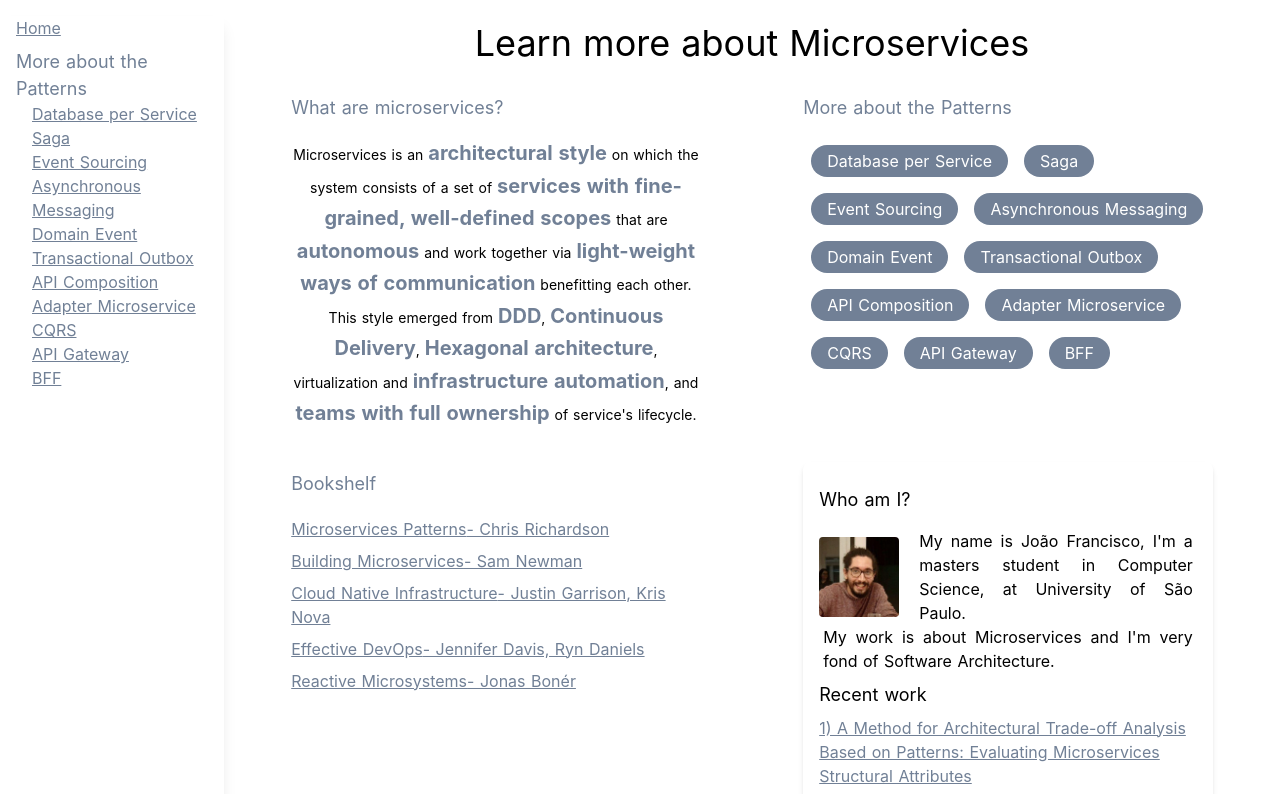
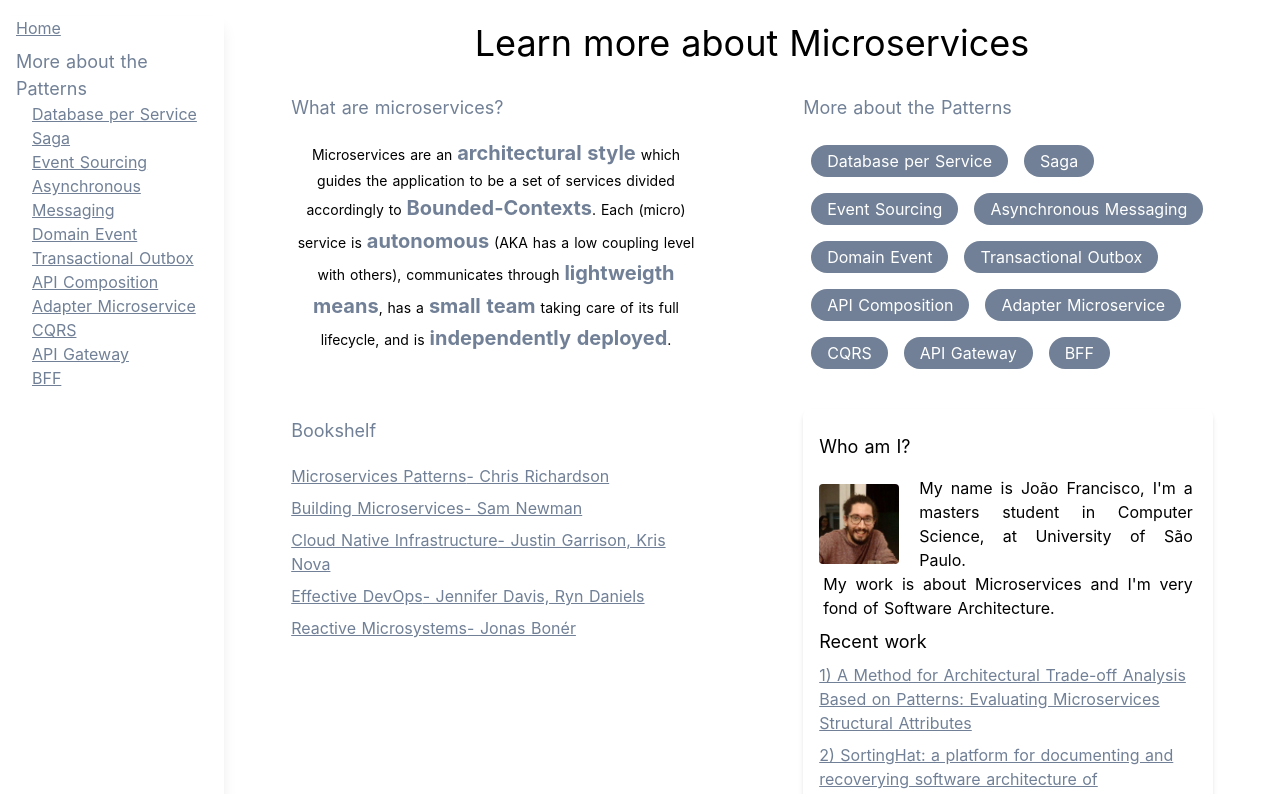
Before and after one commit to the-microservices-info/frontend, a Nuxt app: page /learn in a window 1280 px wide. Shown: the top 794 px of the page. Built offline with nearby package versions, Linux system fonts and the light colour scheme.

Commit message:
update ms definition
Signed-off-by: João Daniel <jotaf.daniel@gmail.com>

```diff
--- a/pages/learn/index.vue
+++ b/pages/learn/index.vue
@@ -7,19 +7,20 @@
 
       <div class="content">
         <section>
-          <h2 class="text-gray-600">What are microservices?</h2>
+          <h2 class="text-gray-600 hidden lg:inline">
+            What are microservices?
+          </h2>
 
-          <p class="text-lg lg:text-sm text-center leading-relaxed">
-            Microservices is an <strong>architectural style</strong> on which
-            the system consists of a set of
-            <strong>services with fine-grained, well-defined scopes</strong>
-            that are <strong>autonomous</strong> and work together via
-            <strong>light-weight ways of communication</strong> benefitting each
-            other. This style emerged from <strong>DDD</strong>,
-            <strong>Continuous Delivery</strong>,
-            <strong>Hexagonal architecture</strong>, virtualization and
-            <strong>infrastructure automation</strong>, and
-            <strong>teams with full ownership</strong> of service's lifecycle.
+          <p
+            class="text-lg mt-4 lg:mt-0 lg:text-sm text-center leading-relaxed"
+          >
+            Microservices are an <strong>architectural style</strong> which
+            guides the application to be a set of services divided accordingly
+            to <strong>Bounded-Contexts</strong>. Each (micro) service is
+            <strong>autonomous</strong> (AKA has a low coupling level with
+            others), communicates through <strong>lightweigth means</strong>,
+            has a <strong>small team</strong> taking care of its full lifecycle,
+            and is <strong>independently deployed</strong>.
           </p>
         </section>
 
```
